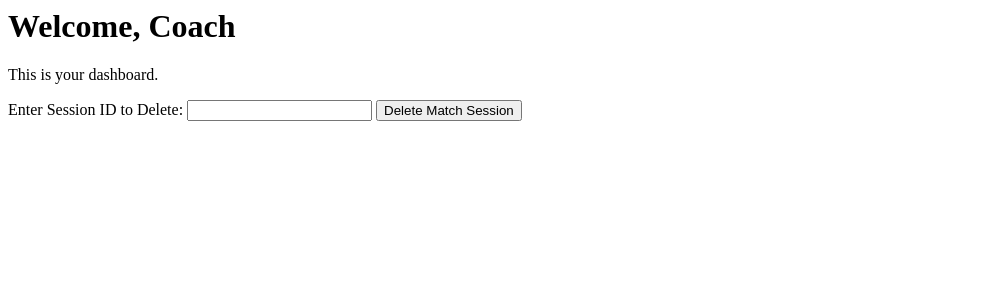
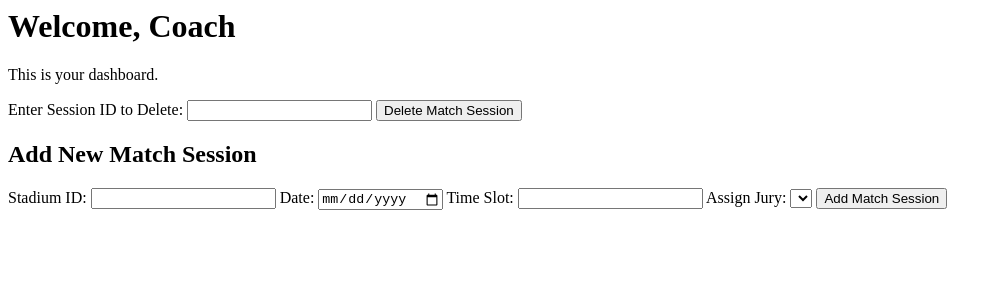
Before and after one commit to halil-karabacak/CMPE321-Project3, a Django app: template myproject/templates/coach_dashboard.html in a window 1280 px wide. Shown: the top 300 px of the page, without its empty margins (0-1002 px from the left). Run offline with Django 4.2, Linux system fonts and the light colour scheme; the template is opened without the code that fills it, so the values that code supplies are empty.

Commit message:
add matcn session initial implementtion

```diff
--- a/myproject/myapp/urls.py
+++ b/myproject/myapp/urls.py
@@ -1,6 +1,6 @@
 # In urls.py
 from django.urls import path
-from .views import login, authenticate, add_user, update_stadium_name, coach_dashboard, delete_match_session
+from .views import login, authenticate, add_user, update_stadium_name, coach_dashboard, delete_match_session, add_match_session
 
 urlpatterns = [
     path('login/', login, name='login'),
@@ -9,5 +9,5 @@ urlpatterns = [
     path('update_stadium/', update_stadium_name, name='update_stadium'),
     path('coach_dashboard/', coach_dashboard, name='coach_dashboard'),
     path('delete_match_session/', delete_match_session, name='delete_match_session'),
-
+    path('add_match_session/', add_match_session, name='add_match_session'),
 ]
--- a/myproject/templates/coach_dashboard.html
+++ b/myproject/templates/coach_dashboard.html
@@ -14,4 +14,27 @@
             {% endfor %}
         </ul>
     {% endif %}
+    <h2>Add New Match Session</h2>
+    <form method="post" action="{% url 'add_match_session' %}">
+        {% csrf_token %}
+        <label for="stadium_id">Stadium ID:</label>
+        <input type="number" name="stadium_id" id="stadium_id" required>
+
+        <label for="date">Date:</label>
+        <input type="date" name="date" id="date" required>
+
+        <label for="time_slot">Time Slot:</label>
+        <input type="number" name="time_slot" id="time_slot" required>
+
+        <label for="jury_id">Assign Jury:</label>
+        <select name="jury_id" id="jury_id">
+            {% for jury in juries %}
+                <option value="{{ jury.username }}">{{ jury.name }} {{ jury.surname }}</option>
+            {% endfor %}
+        </select>
+
+
+        <button type="submit">Add Match Session</button>
+    </form>
+
 {% endblock %}
```
Also changed, not shown: myproject/myapp/views.py (+43 -1 lines).
